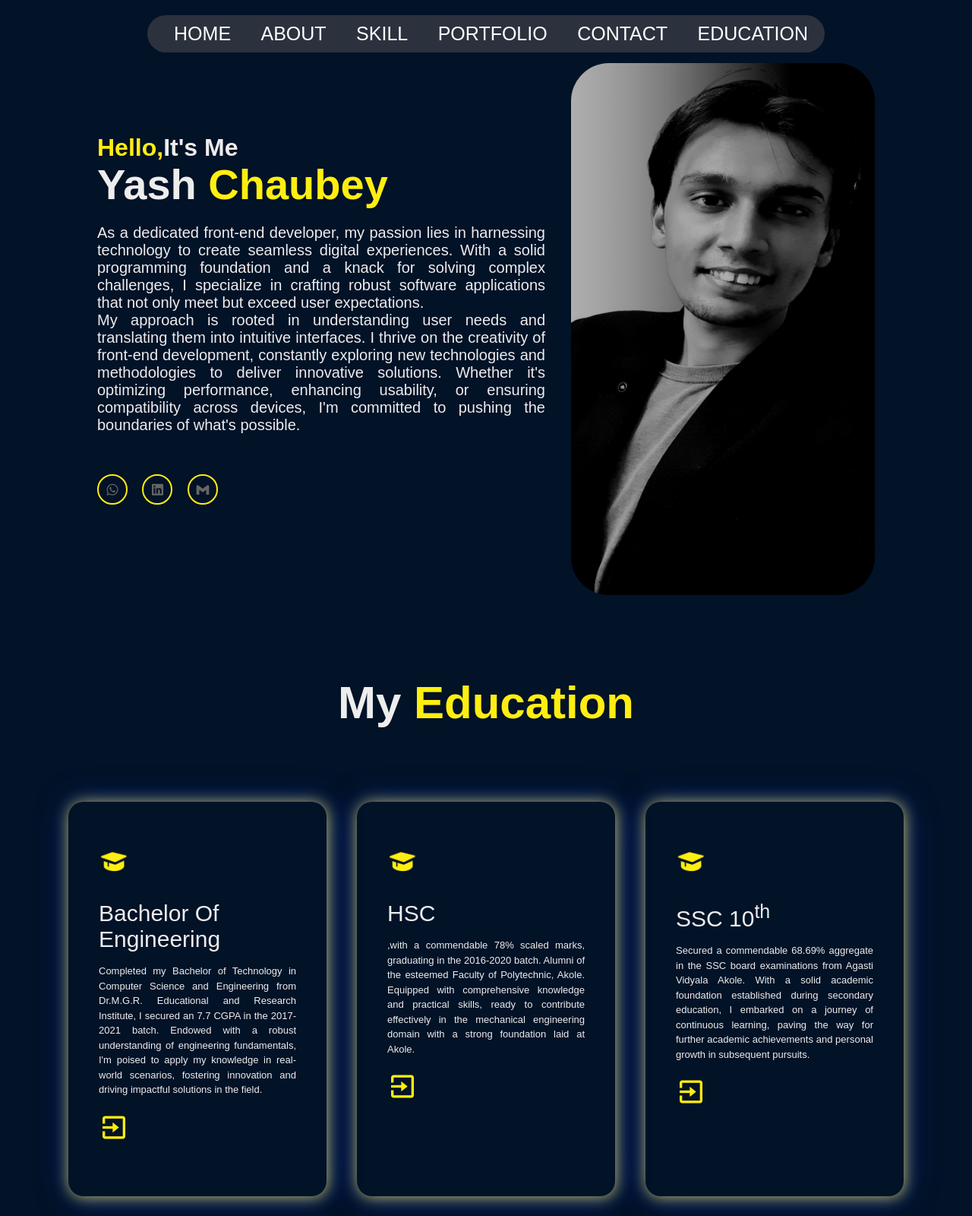
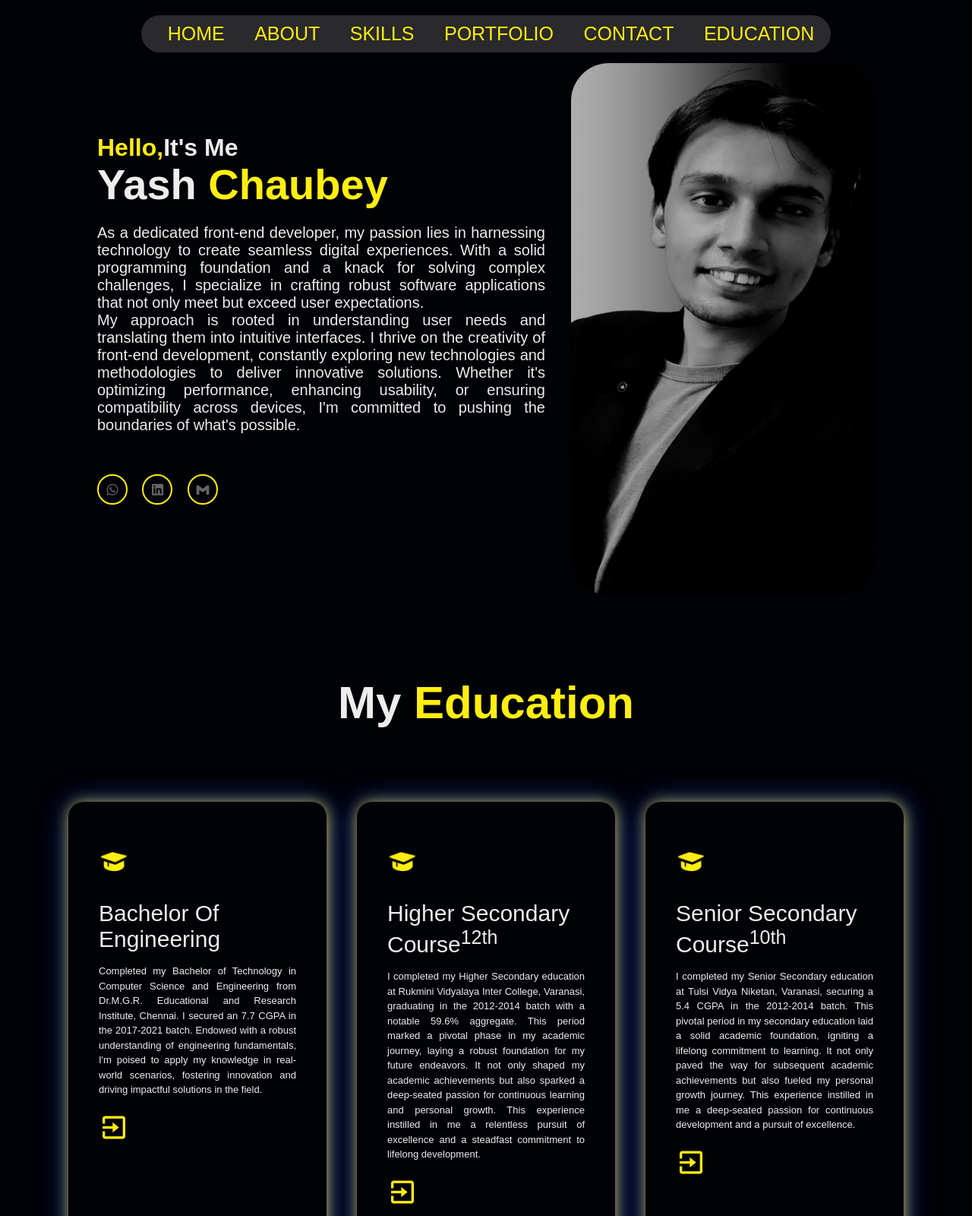
Before and after one commit to Yash-mspn/portfolio, a plain HTML site: page index.html in a window 1280 px wide. Shown: the top 1600 px of the page at 76% size. Drawn offline with nearby package versions, Linux system fonts and the light colour scheme.

```diff
--- a/index.html
+++ b/index.html
@@ -18,12 +18,12 @@
 
 
         <nav class="navbar">
-            <a href="#home" style="--i:1" class="active">HOME</a>
-            <a href="#home" style="--i:2">ABOUT</a>
-            <a href="#skills" style="--i:3">SKILL</a>
-            <a href="#portfolio" style="--i:4">PORTFOLIO</a>
-            <a href="#contact" style="--i:5">CONTACT</a>
-            <a href="#education" style="--i:5">EDUCATION</a>
+            <a href="#home" style="--i:1" class="active"><span style="color:#ffee10;">HOME</span></a>
+            <a href="#home" style="--i:2"><span style="color:#ffee10;">ABOUT</span></a>
+            <a href="#skills" style="--i:3"><span style="color:#ffee10;">SKILLS</span></a>
+            <a href="#portfolio" style="--i:4"><span style="color:#ffee10;">PORTFOLIO</span></a>
+            <a href="#contact" style="--i:5"><span style="color:#ffee10;">CONTACT</span></a>
+            <a href="#education" style="--i:5"><span style="color:#ffee10;">EDUCATION</span></a>
         </nav>
     </header>
 
@@ -61,7 +61,7 @@
                     <div>
                         <i class='bx bxs-graduation bx-tada' style='color:#ffee10' ></i>
                         <h2>Bachelor Of Engineering</h2>
-                        <p>Completed my Bachelor of Technology in Computer Science and Engineering from Dr.M.G.R. Educational and Research Institute,
+                        <p>Completed my Bachelor of Technology in Computer Science and Engineering from Dr.M.G.R. Educational and Research Institute, Chennai.
                             I secured an
                             7.7 CGPA in the 2017-2021 batch. Endowed with a robust understanding of engineering
                             fundamentals, I'm poised to apply my knowledge in real-world scenarios, fostering innovation
@@ -70,21 +70,16 @@
                     </div>
                     <div>
                         <i class='bx bxs-graduation bx-tada' style='color:#ffee10' ></i>
-                        <h2>HSC</h2>
-                        <p>,with a commendable 78% scaled marks, graduating in the 2016-2020 batch.
-                            Alumni of the esteemed Faculty of Polytechnic, Akole. Equipped with comprehensive knowledge
-                            and practical skills, ready to contribute effectively in the mechanical engineering domain
-                            with a strong foundation laid at Akole.
+                        <h2>Higher Secondary Course<sup>12th</sup></h2>
+                        <p>I completed my Higher Secondary education at Rukmini Vidyalaya Inter College, Varanasi, graduating in the 2012-2014 batch with a notable 59.6% aggregate. This period marked a pivotal phase in my academic journey, laying a robust foundation for my future endeavors. It not only shaped my academic achievements but also sparked a deep-seated passion for continuous learning and personal growth. This experience instilled in me a relentless pursuit of excellence and a steadfast commitment to lifelong development.
                         </p>
                         <i class='bx bx-exit' style='color:#ffee10' ></i>
                     </div>
                     <div>
                         <i class='bx bxs-graduation bx-tada' style='color:#ffee10' ></i>
-                        <h2>SSC 10<sup>th</sup></h2>
-                        <p>Secured a commendable 68.69% aggregate in the SSC board examinations from Agasti Vidyala
-                            Akole. With a solid academic foundation established during secondary education, I embarked
-                            on a journey of continuous learning, paving the way for further academic achievements and
-                            personal growth in subsequent pursuits.</p>
+                        <h2>Senior Secondary Course<sup>10th</sup></h2>
+                        <p>I completed my Senior Secondary education at Tulsi Vidya Niketan, Varanasi, securing a 5.4 CGPA in the 2012-2014 batch. This pivotal period in my secondary education laid a solid academic foundation, igniting a lifelong commitment to learning. It not only paved the way for subsequent academic achievements but also fueled my personal growth journey. This experience instilled in me a deep-seated passion for continuous development and a pursuit of excellence.
+                        </p>
                             <i class='bx bx-exit' style='color:#ffee10' ></i>
                     </div>
                 </div>
@@ -122,11 +117,10 @@
 
                 <div class="portfolio-content">
                     <div class="row">
-                        <img src="Goreme_National_Park_Cappadocia_Turkey_2022_Bing_5K_2560x1440.jpg">
+                        <img src="doctor.jpg">
                         <div class="layer">
                             <h5>Doctor's Demo Website</h5>
-                            <p>Developed a responsive demo website for doctor using HTML and
-                                CSS and JavaScript aimed at providing useful information to the patients. </p>
+                            <p>I created a dynamic demo website tailored for medical professionals, designed to seamlessly adapt to various devices using HTML, CSS, and JavaScript. This intuitive platform was meticulously crafted to furnish vital information to patients, ensuring accessibility and ease of use. </p>
 
                             <a href=" https://demo-doctor-yash.vercel.app/
                             "><i class='bx bx-link-external' style="color:skyblue;"></i></a>
@@ -134,11 +128,10 @@
                     </div>
 
                     <div class="row">
-                        <img src="sneaker2.png">
+                        <img src="school.jpg">
                         <div class="layer">
                             <h5>School's Demo Website</h5>
-                            <p>Developed a responsive demo website for school using HTML and
-                                CSS and javascript aimed at providing useful information to the patients. </p>
+                            <p>Developed a responsive demo website for a school utilizing HTML, CSS, and JavaScript, with the primary objective of delivering valuable information to students, parents, and faculty members. The website was crafted to ensure optimal usability across various devices, enhancing accessibility and user experience. Key features included intuitive navigation, interactive elements, and a visually appealing design tailored to effectively communicate essential school-related information. </p>
 
                             <a href="https://demo-school-yash.vercel.app/
                             "><i class='bx bx-link-external' style="color: skyblue;"></i></a>
@@ -155,6 +148,7 @@
         <div class="contact-text">
             <div class="contact-list">
                 <li><i class='bx bx-mail-send'></i><a href="mailto:yashchaubey217@gmail.com">yashchaubey217@gmail.com </a></li>
+                <li><i class='bx bx-mail-send'></i><a href="mailto:yash.mspn@gmail.com">yash@gmail.com </a></li>
                 <li><i class='bx bxs-phone-call' ></i><a href="tel:9651318457">  +91-9651318457</a></li>
 
             </div>
@@ -165,8 +159,8 @@
                     target="_blank"><i class='bx bxl-whatsapp' style='color:#ffee10'></i></a>
                 <a href="" target="_blank"><i class='bx bxl-linkedin-square'
                         style='color:#ffee10'></i></a>
-                <a href="" target="_blank"><i class='bx bxl-github'
-                        style='color:#ffee10'></i></a>
+                <!-- <a href="" target="_blank"><i class='bx bxl-github' -->
+                        <!-- style='color:#ffee10'></i></a> -->
             </div>
         </div>
     </section>
--- a/style.css
+++ b/style.css
@@ -7,7 +7,7 @@
 }
 
 ::-webkit-scrollbar-track {
-    background: #021227;
+    background: #000307;
     border-radius: 10px;
 }
 
@@ -41,7 +41,7 @@
 
 body {
     color: #ededed;
-    background: #021227;
+    background: #000206;
     /* background: url(./Img/d\ left\ 1.png); */
 
 }
```
Also changed, not shown: doctor.jpg (added), school.jpg (added).
